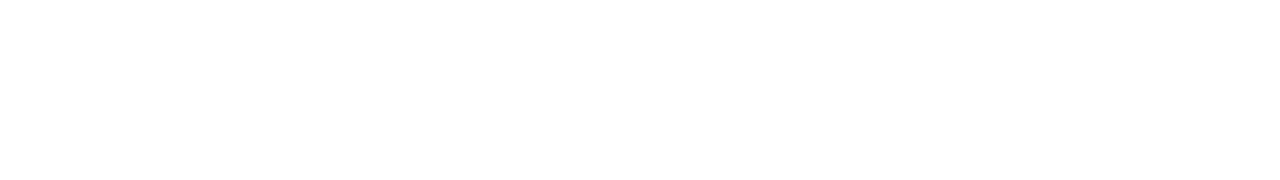
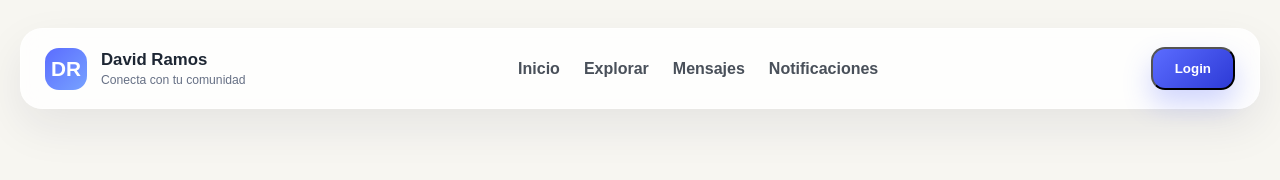
Before and after one commit to David-Ramos1010/Actividad_cinco, a plain HTML site: page index.html in a window 1280 px wide. Drawn offline with Linux system fonts and the light colour scheme.

Commit message:
Cree el Navar con acceso simple al login

```diff
--- a/css/login.css
+++ b/css/login.css
@@ -275,15 +275,6 @@
 	border-color: var(--coral);
 }
 
-/*=================================================================*/
-.error-nombre-login {
-	display: block;
-	min-height: 0;
-	margin-top: 5px;
-	color: var(--coral-dark);
-	font-size: 11px;
-}
-
 .remember {
 	position: relative;
 	display: flex;
@@ -382,3 +373,82 @@
 		font-size: 34px;
 	}
 }
+
+/*===========================================================*/
+
+.page-shell {
+  max-width: 1280px;
+  margin: 28px auto;
+  padding: 0 20px 40px;
+}
+
+.topbar {
+  display: flex;
+  align-items: center;
+  justify-content: space-between;
+  background: rgba(255, 255, 255, 0.82);
+  backdrop-filter: blur(12px);
+  border: 1px solid rgba(255, 255, 255, 0.5);
+  box-shadow: 0 18px 45px rgba(22, 31, 66, 0.08);
+  border-radius: 22px;
+  padding: 18px 24px;
+  position: sticky;
+  top: 16px;
+  z-index: 10;
+}
+
+.brand-wrap {
+  display: flex;
+  align-items: center;
+  gap: 14px;
+}
+
+.brand-badge {
+  width: 42px;
+  height: 42px;
+  border-radius: 14px;
+  display: grid;
+  place-items: center;
+  background: linear-gradient(135deg, #5b6cff, #77a2ff);
+  color: #fff;
+  font-size: 1.3rem;
+  font-weight: 700;
+}
+
+.brand-name {
+  margin: 0;
+  font-weight: 800;
+  font-size: 1.05rem;
+}
+
+.brand-tag {
+  color: #667085;
+  font-size: 0.76rem;
+}
+
+.main-nav {
+  display: flex;
+  gap: 24px;
+}
+
+.main-nav a {
+  text-decoration: none;
+  color: #1b2430;
+  font-weight: 600;
+  opacity: 0.8;
+}
+
+.cta-button button {
+  border: none;
+  cursor: pointer;
+  transition: transform 0.2s ease, box-shadow 0.2s ease;
+}
+
+.cta-button {
+  background: linear-gradient(135deg, #5b6cff, #2d3ad6);
+  color: white;
+  border-radius: 14px;
+  padding: 12px 22px;
+  font-weight: 700;
+  box-shadow: 0 14px 28px rgba(91, 108, 255, 0.28);
+}
--- a/index.html
+++ b/index.html
@@ -16,3 +16,39 @@
 
 	Va a realizarlo Alvarez Mora Jordi Moises.
 -->
+
+<!DOCTYPE html>
+<html lang = "es">
+	<head>
+		<meta charset="UTF-8">
+		<meta name="viewport" content="width=device-width, initial-scale=1.0">
+		<title>PulseSocial</title>
+		<link rel="stylesheet" href="css/login.css">
+	</head>
+
+	<body>
+		<div class="page-shell">
+			<header class="topbar">
+				<div class="brand-wrap">
+					<div class="brand-badge">DR</div>
+					<div>
+						<p class="brand-name">David Ramos</p>
+						<span class="brand-tag">Conecta con tu comunidad</span>
+					</div>
+				</div>
+
+				<nav class="main-nav" aria-label="Navegación principal">
+					<a href="#">Inicio</a>
+					<a href="#">Explorar</a>
+					<a href="#">Mensajes</a>
+					<a href="#">Notificaciones</a>
+				</nav>
+
+				<form action="login.html">
+					<button class="cta-button">Login</button>
+				</form>
+
+			</header>
+		</div>
+	</body>
+</html>
--- a/js/login.js
+++ b/js/login.js
@@ -159,7 +159,6 @@
 var password = "Hola12/";
 validarPassword(password);
 
-
 /*================================================================================================================================*/
 
 form.addEventListener('submit', (event) => {
```
Also changed, not shown: login.html (+1 -0 lines).
